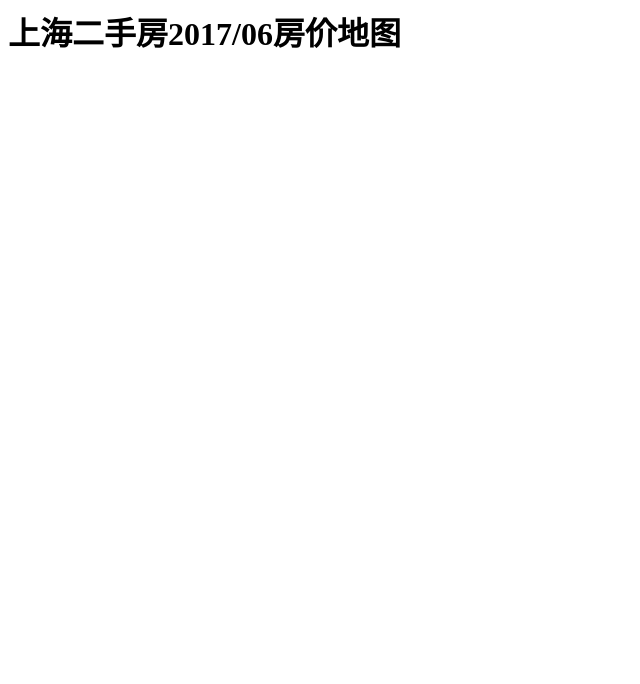
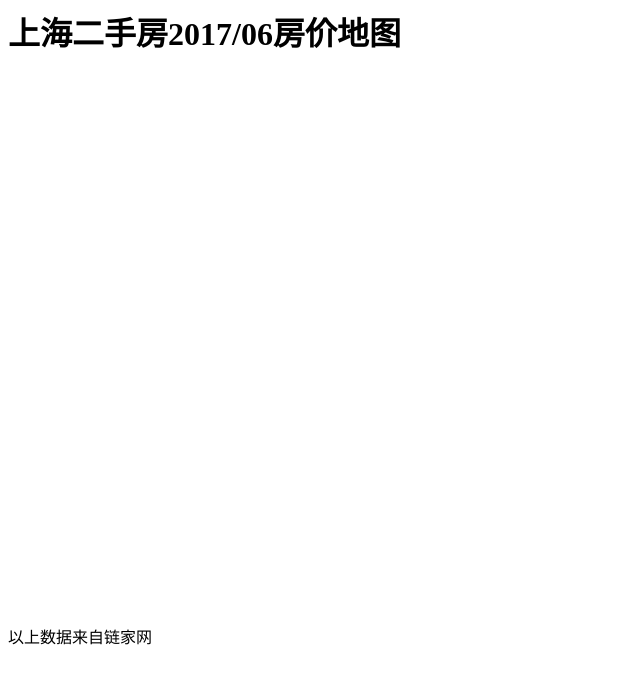
Before and after one commit to lxyangfan/lianjia-analysis, a website: page index.html in a window 1280 px wide. Shown: the whole page, without its empty margins (0-640 px from the left). Drawn offline with Linux system fonts and the light colour scheme.

```diff
--- a/index.html
+++ b/index.html
@@ -10,6 +10,7 @@
     <div id="map-wrap" style="width: 100%;height: 70%;">
       <!-- 这里以后是地图 -->
     </div>
+    以上数据来自链家网
 
   <script type="text/javascript" data-main="js/main.js" src="js/requirejs/require.js"></script>
 </body>
```
